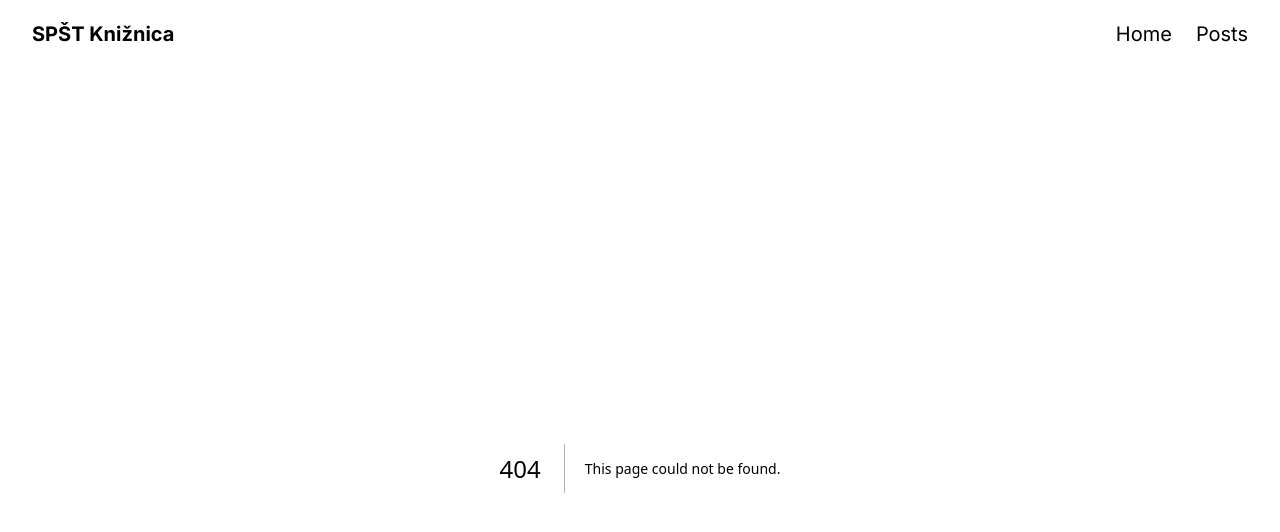
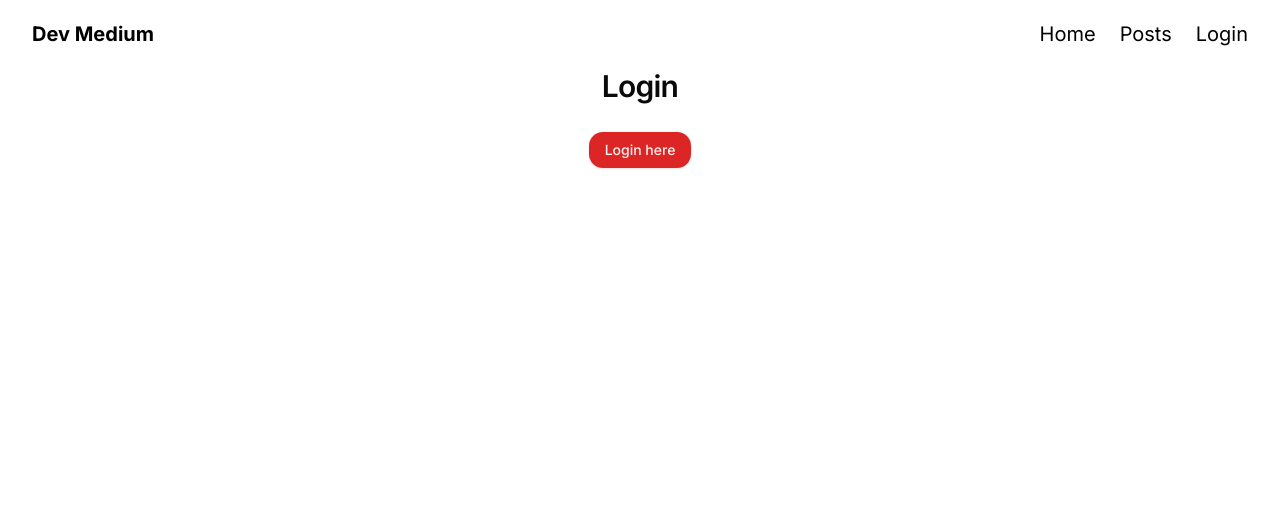
Before and after one commit to peterdinis/next-dev-blog, a Next.js app: page /login in a window 1280 px wide. Before the commit this address had no page. Shown: the top 532 px of the page. Built offline with nearby package versions, Linux system fonts and the light colour scheme.

Commit message:
feat: Working on application WIP

```diff
--- a/package.json
+++ b/package.json
@@ -14,6 +14,8 @@
         "@radix-ui/react-icons": "^1.3.0",
         "@radix-ui/react-slot": "^1.0.2",
         "@radix-ui/react-toast": "^1.1.5",
+        "@supabase/ssr": "^0.0.10",
+        "@supabase/supabase-js": "^2.39.1",
         "class-variance-authority": "^0.7.0",
         "clsx": "^2.0.0",
         "lucide-react": "^0.303.0",
--- /dev/null
+++ b/src/app/(auth)/login/page.tsx
@@ -0,0 +1,8 @@
+import LoginComponent from "@/app/components/auth/LoginComponent";
+import { NextPage } from "next";
+
+const LoginPage: NextPage = () => {
+    return <LoginComponent />
+}
+
+export default LoginPage;
--- /dev/null
+++ b/src/app/components/auth/LoginComponent.tsx
@@ -0,0 +1,18 @@
+import { FC } from "react";
+import Header from "../shared/Header";
+import { Button } from "@/components/ui/button";
+
+const LoginComponent: FC = () => {
+    return (
+        <>
+            <Header text="Login" />
+            <div className="flex justify-center align-top mt-5">
+                <Button variant={"default"}>
+                    Login here
+                </Button>
+            </div>
+        </>
+    )
+}
+
+export default LoginComponent;
--- a/src/app/components/navbar/Navbar.tsx
+++ b/src/app/components/navbar/Navbar.tsx
@@ -15,7 +15,7 @@ const Navbar: React.FC = () => {
                     <div className='flex items-center justify-between py-3 md:py-5 md:block'>
                         <Link href='/'>
                             <h2 className='text-xl text-black font-bold'>
-                                SPŠT Knižnica
+                                Dev Medium
                             </h2>
                         </Link>
                         <div className='md:hidden'>
--- a/src/app/components/navbar/NavbarItems.tsx
+++ b/src/app/components/navbar/NavbarItems.tsx
@@ -10,6 +10,9 @@ const NavbarItems: FC = () => {
             <li className='text-black text-xl'>
                 <Link href='/posts'>Posts</Link>
             </li>
+            <li className='text-black text-xl'>
+                <Link href='/login'>Login</Link>
+            </li>
         </>
     );
 };
--- /dev/null
+++ b/src/app/components/shared/Header.tsx
@@ -0,0 +1,15 @@
+import { FC } from 'react';
+
+interface IHeaderProps {
+    text: string;
+}
+
+const Header: FC<IHeaderProps> = ({ text }: IHeaderProps) => {
+    return (
+        <h2 className='scroll-m-20 text-center pb-2 text-3xl font-semibold tracking-tight first:mt-0'>
+            {text}
+        </h2>
+    );
+};
+
+export default Header;
--- a/src/app/layout.tsx
+++ b/src/app/layout.tsx
@@ -6,7 +6,7 @@ import Navbar from './components/navbar/Navbar';
 const inter = Inter({ subsets: ['latin'] });
 
 export const metadata: Metadata = {
-    title: 'Create Next App',
+    title: 'Dev Medium',
     description: 'Generated by create next app',
 };
 
--- /dev/null
+++ b/src/lib/utils.ts
@@ -0,0 +1,6 @@
+import { type ClassValue, clsx } from 'clsx';
+import { twMerge } from 'tailwind-merge';
+
+export function cn(...inputs: ClassValue[]) {
+    return twMerge(clsx(inputs));
+}
```
Also changed, not shown: 2 other files (tests, documents, lock files or other folders).
